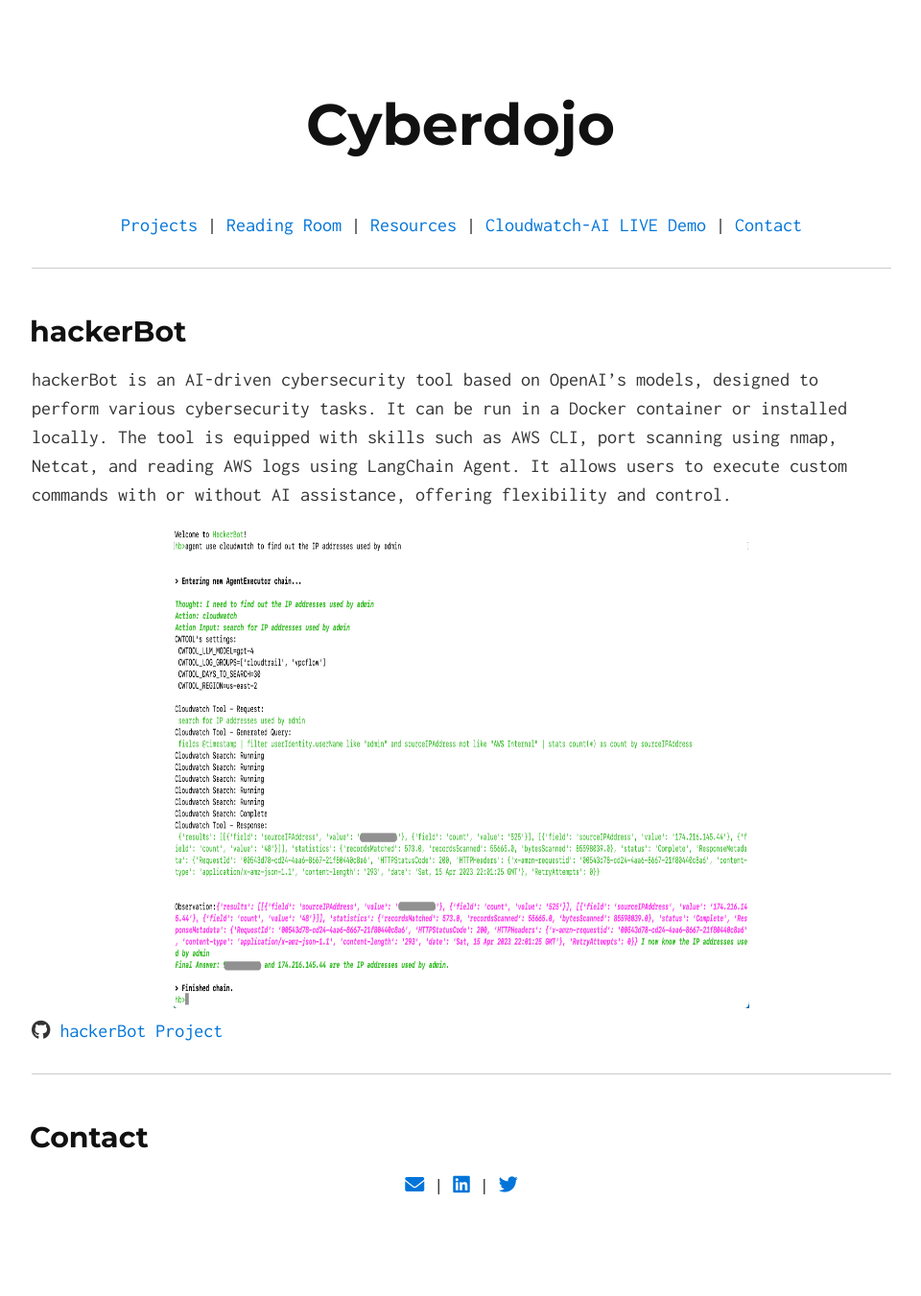
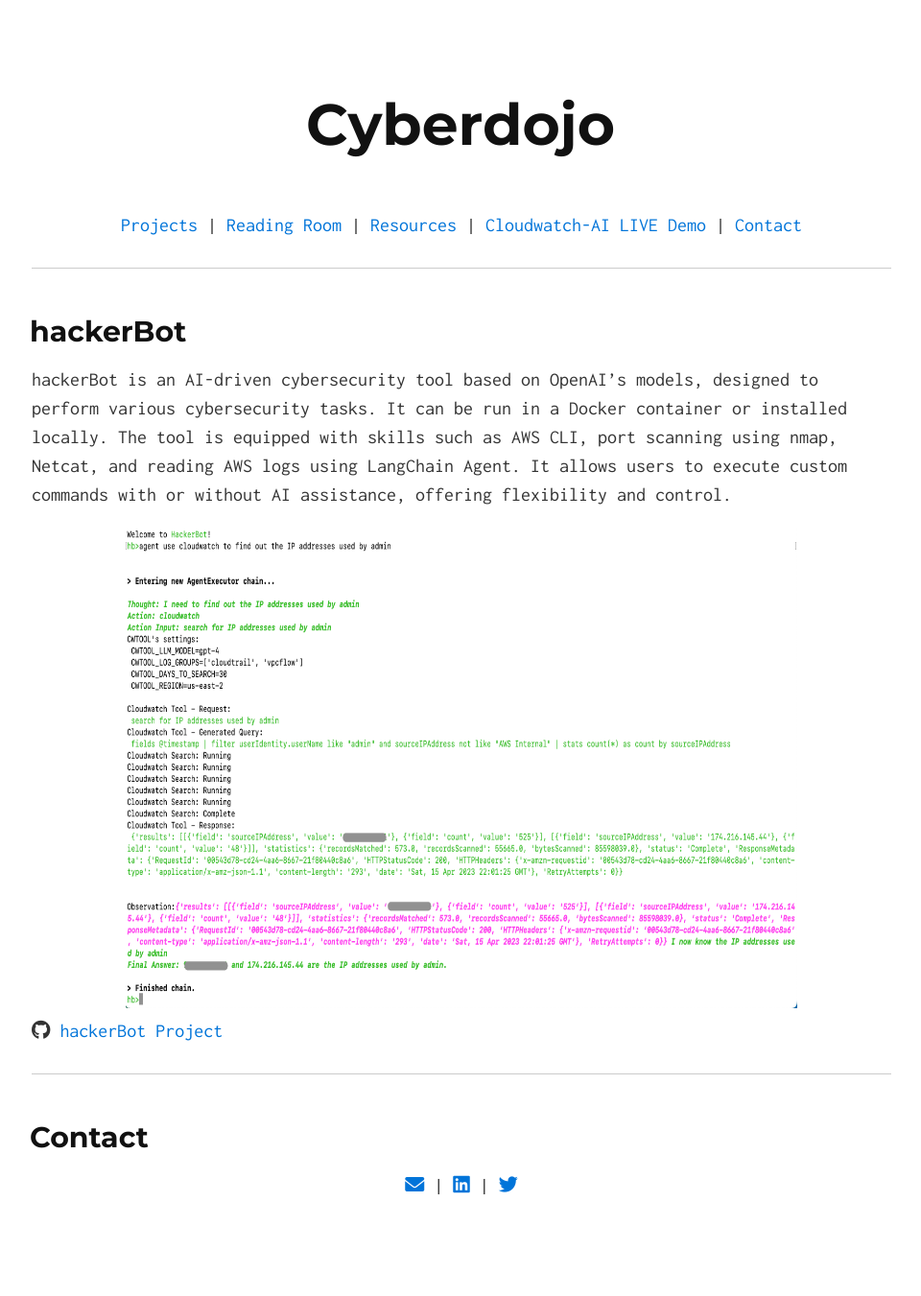
Before and after one commit to Ahmed-AG/cyberdojo-page, a Jekyll site: the page built from projects/hackerbot.md, in a window 1280 px wide. Shown: the whole page at 96% size, without its empty margins (159-1119 px from the left). Built offline with Jekyll 4.4.1, drawn with Linux system fonts in a browser that asks for light colours; our own code applies the rules of GitHub Pages for plain Markdown files.

Commit message:
update hackerBot

```diff
--- a/projects/hackerbot.md
+++ b/projects/hackerbot.md
@@ -6,7 +6,7 @@
 hackerBot is an AI-driven cybersecurity tool based on OpenAI's models, designed to perform various cybersecurity tasks. It can be run in a Docker container or installed locally. The tool is equipped with skills such as AWS CLI, port scanning using nmap, Netcat, and reading AWS logs using LangChain Agent. It allows users to execute custom commands with or without AI assistance, offering flexibility and control.
 
 <center>
-<img src="/static/hackerBot.png" alt="HackerBot searching through logs and answering questions" width="600" height="500" />
+<img src="/static/hackerBot.png" alt="HackerBot searching through logs and answering questions" width="700" height="500" />
 </center>
 
 <i class="fab fa-github"></i> [hackerBot Project](https://github.com/Ahmed-AG/hackerbot){:target="_blank"}
```
